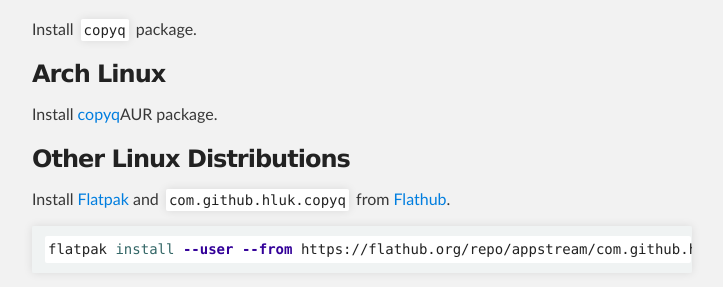
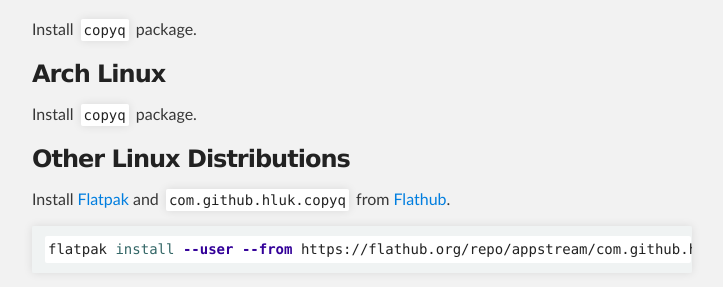
Before and after one commit to hluk/CopyQ, a Jekyll site: the page built from index.md, in a window 1280 px wide and 900 px high, scrolled down 3854 px. Shown: the part 156-443 px from the top of the window, without its empty margins (288-1011 px from the left). Built offline with Jekyll 4.4.1, drawn with Linux system fonts in a browser that asks for light colours.

Commit message:
Update from master
Signed-off-by: Lukas Holecek <hluk@email.cz>

```diff
--- a/index.md
+++ b/index.md
@@ -90,7 +90,7 @@
 
 ### Arch Linux
 
-Install [copyq](https://aur.archlinux.org/packages/copyq/)<sup>AUR</sup> package.
+Install `copyq` package.
 
 ### Other Linux Distributions
 
```
Also changed, not shown: README.md.
